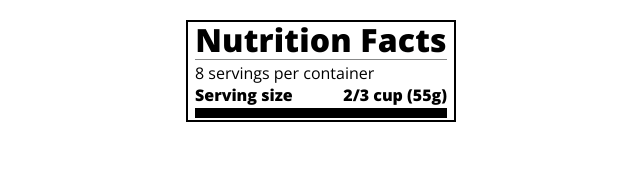
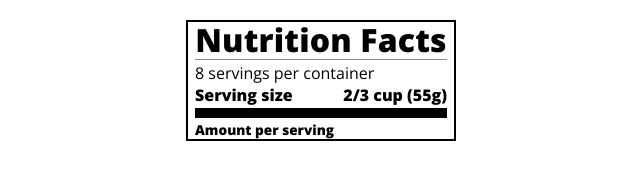
Before and after one commit to Joejosep/Nutrition-level, a plain HTML site: page index.html in a window 1280 px wide. Shown: the whole page, without its empty margins (319-959 px from the left). Drawn offline with nearby package versions, Linux system fonts and the light colour scheme.

Commit message:
Add files via upload

```diff
--- a/index.html
+++ b/index.html
@@ -18,7 +18,11 @@
 
         <div class="divider large"></div>
 
-        <div class="calories-info"></div>
+        <div class="calories-info">
+            <div class="left-container">
+                <h2 class=" bold small-text">Amount per serving</h2>
+            </div>
+        </div>
     </div>
 </body>
 </html>
--- a/styles.css
+++ b/styles.css
@@ -47,3 +47,11 @@ p {
     background-color: black;
     border: 0;
 }
+
+.small-text {
+    font-size: 0.85rem;
+}
+
+.calories-info h2 {
+    margin: 0;
+}
```
